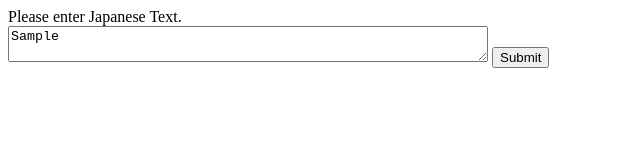
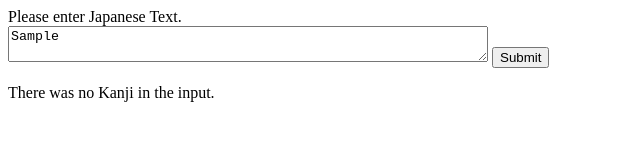
Before and after one commit to perez6736/KanjiAppNoReact, a website: page app/publicfacing/home.html in a window 1280 px wide. Both pictures are taken after typing "Sample" into the empty fields and a click on the input 520 px from the left and 57 px from the top of the page. Shown: the whole page, without its empty margins (0-640 px from the left). Drawn offline with nearby package versions, Linux system fonts and the light colour scheme; no server answers.

Commit message:
basic validation

```diff
--- a/app/publicfacing/assets/frontjs.js
+++ b/app/publicfacing/assets/frontjs.js
@@ -35,6 +35,16 @@ function createKanjiArr(input){
 		}
 	}
 	return kanjiOnlyArr;
+}
+
+function doesKanjiExistinInput(arr){
+	for(i=0; i<arr.length; i++){
+		console.log(i)
+		if(doesKanjiExist(arr[i])){
+			return true;
+		}
+	}
+	return false;
 }
 
 //return a bool if kanji exists in text.
@@ -139,12 +149,19 @@ function createKanjiList(arr){
 // lets keep this simple with just functions.
 function buttonClick(){
 	event.preventDefault();
+	$("#error-text").hide();
 	userInput = $("#kanjiInput").val().trim();
-	Kanjiarr = makeArrofKanjiFromInput(userInput); // removes non kanji
-	SortedKanjiArr = SortKanjiArr(Kanjiarr); // sorts kanji
-	KanjiarrUnique = removeDuplicatesFromArray(SortedKanjiArr) // removes dupes
+	if(doesKanjiExistinInput(userInput)){
+		Kanjiarr = makeArrofKanjiFromInput(userInput); // removes non kanji
+		SortedKanjiArr = SortKanjiArr(Kanjiarr); // sorts kanji
+		KanjiarrUnique = removeDuplicatesFromArray(SortedKanjiArr) // removes dupes
+		sendKanjiArray(KanjiarrUnique); // send to server
+	}
+	else{
+		$("#error-text").show();
+		console.log("no kanji in input. ");
+	}
 
-	sendKanjiArray(KanjiarrUnique); // send to server
 }
 
 //button click handler.
--- a/app/publicfacing/home.html
+++ b/app/publicfacing/home.html
@@ -19,6 +19,7 @@
             <br>
             <textarea id="kanjiInput"></textarea>
             <input id ="submit-kanji-button" type="submit"></input>
+            <p id="error-text" style="display: none;" >There was no Kanji in the input. </p>
         </form>
     </div>
 
```
